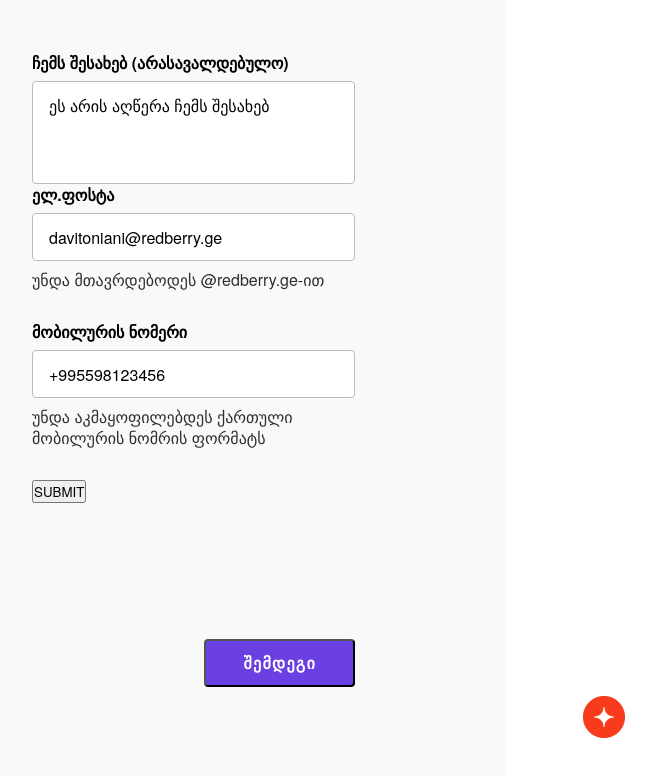
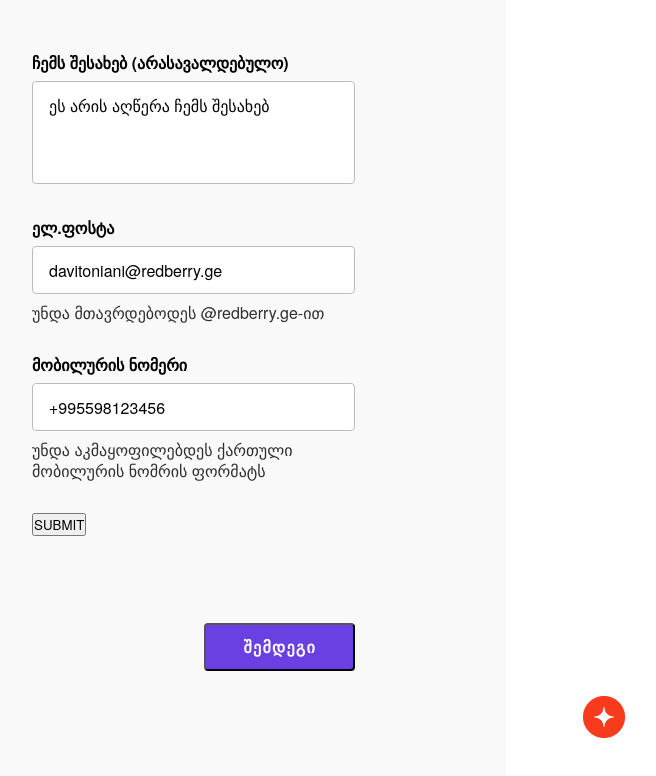
Before and after one commit to datodvp/resume-app, a React (Create React App) app: page /PersonForm in a window 1280 px wide. Shown: the part 298-1074 px from the top of the page, without its empty margins (118-774 px from the left). Built offline with nearby package versions, Linux system fonts and the light colour scheme; a web font is replaced by a local one.

Commit message:
fixed styles for person form

```diff
--- a/src/pages/PersonForm/components/AboutMe/styles.scss
+++ b/src/pages/PersonForm/components/AboutMe/styles.scss
@@ -1,6 +1,7 @@
 .TextArea-label {
   display: flex;
   flex-direction: column;
+  margin-bottom: 33px;
 
   margin-top: 55px;
   font-size: 16px;
--- a/src/pages/PersonForm/styles.scss
+++ b/src/pages/PersonForm/styles.scss
@@ -48,7 +48,7 @@
       }
     }
     .next-button {
-      margin-top: 160px;
+      margin-top: 111px;
       float: right;
       height: 48px;
       width: 151px;
```
